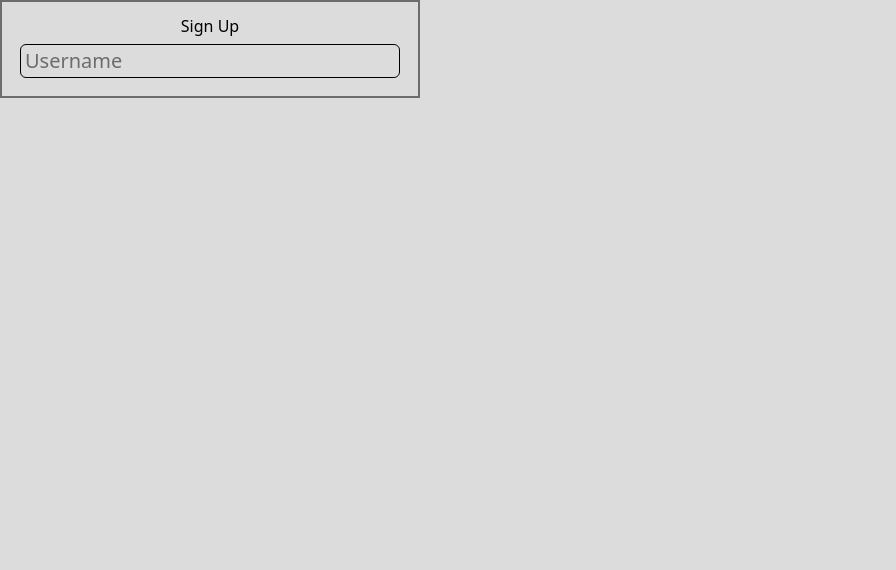
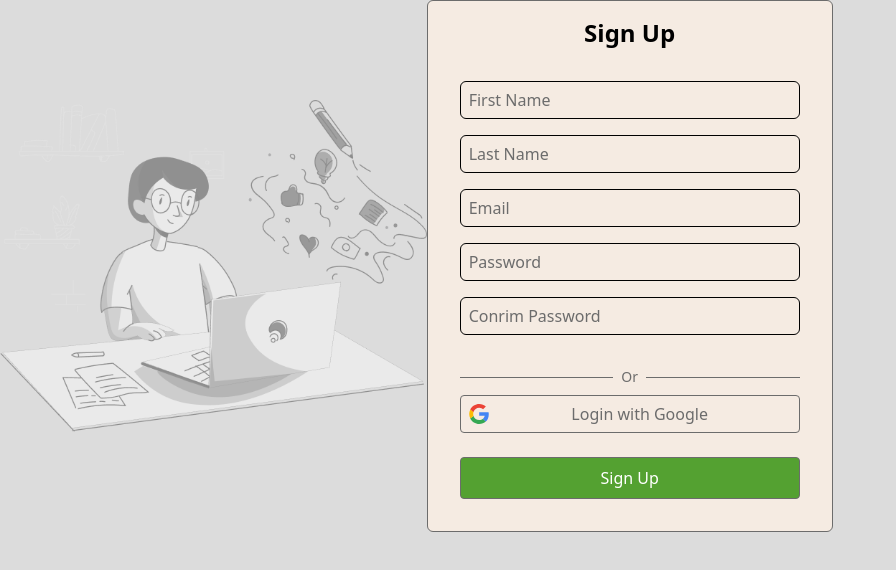
Before and after one commit to KMalek101/Roomet-front, a Next.js app: page /signup in a window 1280 px wide. Shown: the top 570 px of the page, without its empty margins (0-896 px from the left). Built offline with nearby package versions, Linux system fonts and the light colour scheme.

Commit message:
sign up component styling

```diff
--- a/src/app/globals.css
+++ b/src/app/globals.css
@@ -24,7 +24,8 @@
 
 :root{
   --main-color : #dcdcdc;
-  --secondary-color: #DDDDDD;
+  --secondary-color: #f5ebe2;
+  --black-color: black;
   --w-color: #fff;
   --o-color: #DC9908;
   --r-color: red;
@@ -32,6 +33,7 @@
   --b-color-hover: #1d4ed8;
   --g-color: #6C6C6C;
   --green-color: #54A131;
+  --green-color-hover: #58cb22;
   --text-menu-color: #1D1B20;
   --menu-hover: #A9D196;
 }
@@ -42,5 +44,5 @@
   background-color: var(--main-color);
 }
 @theme{
-  --spacing: 1px;
+  --spacing: 4px;
 }
--- a/src/app/signup/page.jsx
+++ b/src/app/signup/page.jsx
@@ -2,11 +2,14 @@
 
 import Header from "@/components/common/header/Header";
 import { SignUp } from "@/components/common/singup/Signup";
-
+import Image from "next/image";
 export default function page() {
   return (
-    <div>
-      <SignUp />
+    <div className="flex-col">
+      <div className="flex items-center">
+        <Image width={1500} height={1500} src="/illustration.png" alt="image" className="w-1/3 h-1/3" priority={true} />
+        <SignUp />
+      </div>
     </div>
   );
 
--- a/src/components/common/singup/Signup.jsx
+++ b/src/components/common/singup/Signup.jsx
@@ -1,10 +1,54 @@
 export function SignUp() {
     return(
-        <div className="w-min flex flex-col items-center justify-center p-12 border-2 border-[var(--g-color)] ">
-            <h2>Sign Up</h2>
-            <form action="" className="p-6">
-                <input style={{width : "380px"}} className='px-4 py-2 text-xl text-[var(--black-color)] placeholder-[var(--g-color)] rounded-md border border-[var(--main-color-hover' type="text"
-                  placeholder='Username' required/>
+        <div className="bg-[var(--secondary-color)] w-min flex flex-col items-center justify-center p-2 rounded-md border-1 border-[var(--g-color)] ">
+            <h2 className="text-2xl font-semibold py-2">Sign Up</h2>
+            <form action="" className="p-6 flex flex-col gap-4">
+                <input
+                 style={{width : "340px"}}
+                 className='px-2 py-1.5 text-l text-[var(--black-color)] placeholder-[var(--g-color)] rounded-md border border-[var(--main-color-hover' type="text"
+                 placeholder='First Name'
+                 required
+                />
+                <input
+                 style={{width : "340px"}}
+                 className='px-2 py-1.5 text-l text-[var(--black-color)] placeholder-[var(--g-color)] rounded-md border border-[var(--main-color-hover' type="text"
+                 placeholder='Last Name'
+                 required
+                />
+                <input
+                 style={{width : "340px"}}
+                 className='px-2 py-1.5 text-l text-[var(--black-color)] placeholder-[var(--g-color)] rounded-md border border-[var(--main-color-hover' type="text"
+                 placeholder='Email'
+                 required
+                />
+                <input
+                 style={{width : "340px"}}
+                 className='px-2 py-1.5 text-l text-[var(--black-color)] placeholder-[var(--g-color)] rounded-md border border-[var(--main-color-hover' type="text"
+                 placeholder='Password'
+                 required
+                />
+                <input
+                 style={{width : "340px"}}
+                 className='px-2 py-1.5 text-l text-[var(--black-color)] placeholder-[var(--g-color)] rounded-md border border-[var(--main-color-hover' type="text"
+                 placeholder='Conrim Password'
+                 required
+                />
+                <div className='flex items-center gap-2 w-full pt-4'>
+                    <div style={{height: "1px"}} className='w-1/2 bg-[var(--g-color)]'></div>
+                    <p className='text-[var(--g-color)] text-sm'>Or</p>
+                    <div style={{height: "1px"}} className='w-1/2 bg-[var(--g-color)]'></div>
+                </div>
+
+                <a>
+                    <div style={{width : "340px"}} className='cursor-pointer -mt-2 mb-2 px-2 py-1.5 bg-[var(--secondary-color)] items-center flex text-l text-[var(--g-color)] rounded-sm border border-[var(--main-color-hover)]'>
+                        <svg className='w-5 h-5' viewBox="-3 0 262 262" xmlns="http://www.w3.org/2000/svg" preserveAspectRatio="xMidYMid" fill="#000000"><g id="SVGRepo_bgCarrier" stroke-width="0"></g><g id="SVGRepo_tracerCarrier" stroke-linecap="round" stroke-linejoin="round"></g><g id="SVGRepo_iconCarrier"><path d="M255.878 133.451c0-10.734-.871-18.567-2.756-26.69H130.55v48.448h71.947c-1.45 12.04-9.283 30.172-26.69 42.356l-.244 1.622 38.755 30.023 2.685.268c24.659-22.774 38.875-56.282 38.875-96.027" fill="#4285F4"></path><path d="M130.55 261.1c35.248 0 64.839-11.605 86.453-31.622l-41.196-31.913c-11.024 7.688-25.82 13.055-45.257 13.055-34.523 0-63.824-22.773-74.269-54.25l-1.531.13-40.298 31.187-.527 1.465C35.393 231.798 79.49 261.1 130.55 261.1" fill="#34A853"></path><path d="M56.281 156.37c-2.756-8.123-4.351-16.827-4.351-25.82 0-8.994 1.595-17.697 4.206-25.82l-.073-1.73L15.26 71.312l-1.335.635C5.077 89.644 0 109.517 0 130.55s5.077 40.905 13.925 58.602l42.356-32.782" fill="#FBBC05"></path><path d="M130.55 50.479c24.514 0 41.05 10.589 50.479 19.438l36.844-35.974C195.245 12.91 165.798 0 130.55 0 79.49 0 35.393 29.301 13.925 71.947l42.211 32.783c10.59-31.477 39.891-54.251 74.414-54.251" fill="#EB4335"></path></g></svg>
+                        <p className='ml-auto mr-auto text-[var(--g-color)]'>Login with Google</p>
+                    </div>
+                </a>
+
+                <button className="py-2 px-4 bg-[var(--green-color)] text-[var(--w-color)] border border-[var(--g-color)] cursor-pointer hover:bg-[var(--green-color-hover)] rounded-sm">
+                    Sign Up
+                </button>
             </form>
         </div>
     )
```
Also changed, not shown: public/illustration.png (renamed from public/🦆 illustration _blogging blog computer desk laptop work office_.png).
